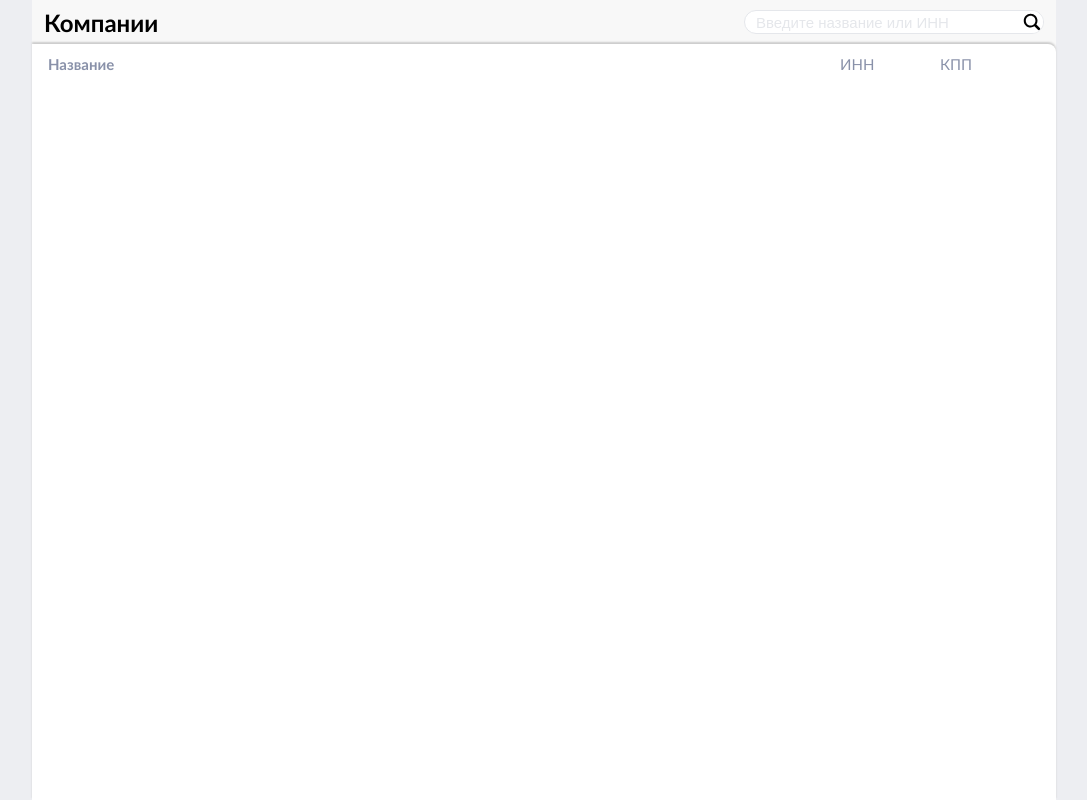
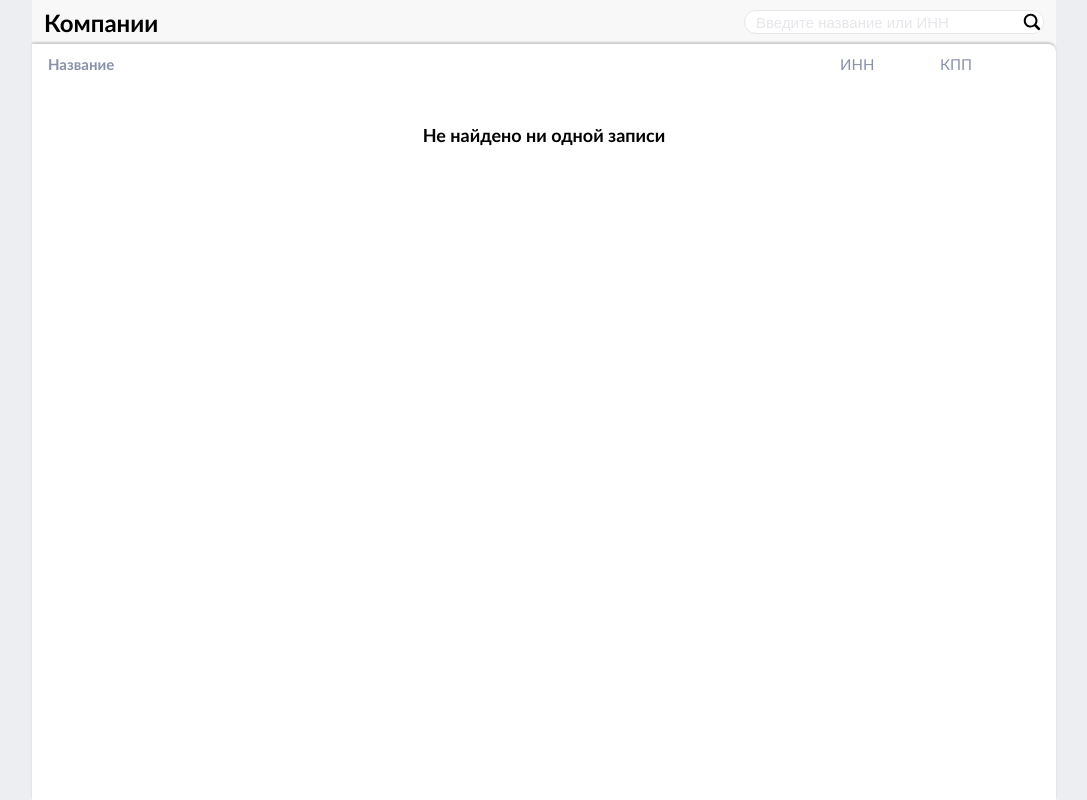
Before and after one commit to Shar1892/TensorCompanies, a React (Create React App) app: page / in a window 1280 px wide. Shown: the whole page, without its empty margins (96-1183 px from the left). Built offline with nearby package versions, Linux system fonts and the light colour scheme; no server answers.

Commit message:
feat: реализовал вывод сообщение о безрезультатном поиске

```diff
--- a/src/components/companiesList/companiesList.tsx
+++ b/src/components/companiesList/companiesList.tsx
@@ -4,6 +4,7 @@ import {ICompany} from '../../utils/interfaces';
 
 import CompanyPreview from "../companyPreview/companyPreview";
 import Preloader from '../preloader/preloader';
+import NoResult from "../noResult/noResult";
 
 function CompaniesList({
   companies,
@@ -27,6 +28,9 @@ function CompaniesList({
           isLoading ?
           <Preloader /> :
           <div className="companiesList__container">
+            {
+              companies.length ?
+              <>
               {companies.map((item: {
                 inn: string;
                 company_name: string;
@@ -39,6 +43,9 @@ function CompaniesList({
               }) => (
                 <CompanyPreview companyData={item} key={item.inn} openCard={openCard}/>
               ))}
+            </> :
+              <NoResult />
+            }
           </div>
         }
 
--- /dev/null
+++ b/src/components/noResult/noResult.css
@@ -0,0 +1,14 @@
+.noResult {
+	width: 100%;
+	margin: 40px 0 0 0;
+	display: flex;
+	justify-content: center;
+	box-sizing: border-box;
+}
+
+.noResult__text {
+	margin: 0;
+	font-size: var(--title-text-size);
+	color: var(--simple-text-color);
+	font-weight: bold;
+}
--- /dev/null
+++ b/src/components/noResult/noResult.tsx
@@ -0,0 +1,12 @@
+import './noResult.css';
+
+function NoResult() {
+
+  return (
+    <div className='noResult'>
+        <p className='noResult__text'>Не найдено ни одной записи</p>
+    </div>
+  );
+}
+
+export default NoResult;
```
Lines whose indentation alone changed are shown as unchanged.
